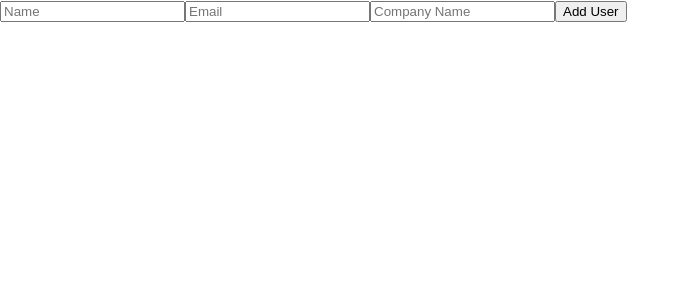
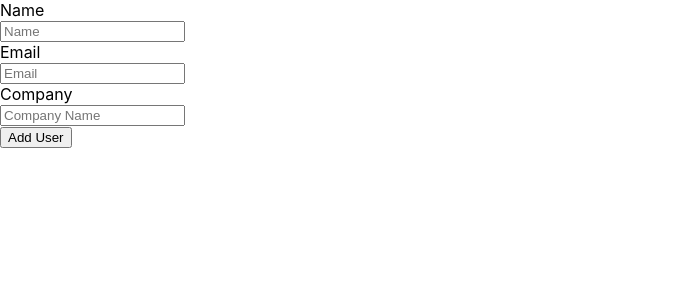
Before and after one commit to ShubhamSaini142/usermanagement, a React (Create React App) app: page /add in a window 1280 px wide. Shown: the top 300 px of the page, without its empty margins (0-690 px from the left). Built offline with nearby package versions, Linux system fonts and the light colour scheme.

Commit message:
added validation for empty field

```diff
--- a/src/Components/AddUser.js
+++ b/src/Components/AddUser.js
@@ -8,7 +8,6 @@ const AddUser = () => {
 
   const handleChange = (e) => {
     setUser({ ...user, [e.target.name]: e.target.value });
-    console.log(user);
   };
 
   const handleCompanyChange = (e) => {
@@ -23,6 +22,10 @@ const AddUser = () => {
 
   const handleSubmit = async (e) => {
     e.preventDefault();
+    if (!user.name || !user.email || !user.company.name) {
+        alert("All fields are required!");
+       return;
+      }
     try {
       await axios.post("https://jsonplaceholder.typicode.com/users", user);
       alert("User added successfully");
@@ -35,9 +38,15 @@ const AddUser = () => {
 
   return (
     <form onSubmit={handleSubmit}>
+        <label>Name</label><br></br>
       <input  type="text"  name="name" placeholder="Name" onChange={handleChange} />
+      <br></br>
+      <label>Email</label><br></br>
       <input type="text" name="email" placeholder="Email" onChange={handleChange} />
-      <input   type="text" name="name" placeholder="Company Name" onChange={handleCompanyChange} />
+      <br></br>
+        <label>Company</label><br></br>
+      <input  type="text" name="name" placeholder="Company Name" onChange={handleCompanyChange} />
+      <br></br>
       <button type="submit">Add User</button>
     </form>
   );
--- a/src/Components/EditUser.js
+++ b/src/Components/EditUser.js
@@ -22,16 +22,19 @@ const EditUser = () => {
         [name]: value,
       },
     }));
-
-    console.log(user.company.name);
   };
 
   const handleSubmit = async (e) => {
     e.preventDefault();
+    if (!user.name || !user.email || !user.company.name) {
+        alert("All fields are required!");
+       return;
+      }
     try {
       await axios.put(`https://jsonplaceholder.typicode.com/users/${id}`, user);
       alert("User updated successfully");
       navigate("/");
+      console.log(user);
     } catch (error) {
       alert("Failed to update user");
     }
@@ -39,16 +42,21 @@ const EditUser = () => {
 
   return (
     <form onSubmit={handleSubmit}>
-        <label>Name</label>
-      <input name="name" value={user.name} onChange={(e) => setUser({ ...user, name: e.target.value }) } />
-      {console.log(user.name)}
+        <label>Name</label><br></br>
+      <input name="name" type="text" value={user.name} onChange={(e) => setUser({ ...user, name: e.target.value }) } />
+      {/* {console.log(user.name)} */}
+      <br></br>
 
       <label>Email</label>
-      <input name="email" value={user.email} onChange={(e) => setUser({ ...user, email: e.target.value })} />
-      {console.log(user.email)}
+      <br></br>
+      <input name="email" type="email" value={user.email} onChange={(e) => setUser({ ...user, email: e.target.value })} />
+      {/* {console.log(user.email)} */}
+      <br></br>
 
-      <label>Department</label>
+      <label>Company</label>
+      <br></br>
       <input name="name" value={user.company.name} onChange={handleChange} />
+      <br></br>
       <button type="submit">Update User</button>
     </form>
   );
```
